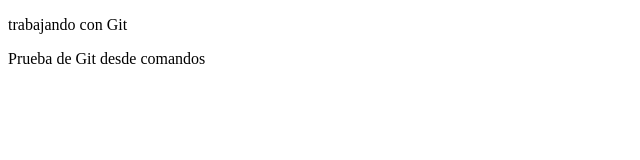
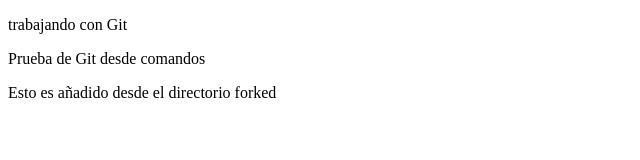
Before and after one commit to joseramontv/Tarea22, a plain HTML site: page index.html in a window 1280 px wide. Shown: the whole page, without its empty margins (0-640 px from the left). Drawn offline with Linux system fonts and the light colour scheme.

Commit message:
Actualizado index.html

```diff
--- a/index.html
+++ b/index.html
@@ -6,7 +6,7 @@
     <title>Document</title>
     <p>trabajando con Git</p>
     <p>Prueba de Git desde comandos</p>
-
+    <p>Esto es añadido desde el directorio forked</p>
 </head>
 <body>
 
```
